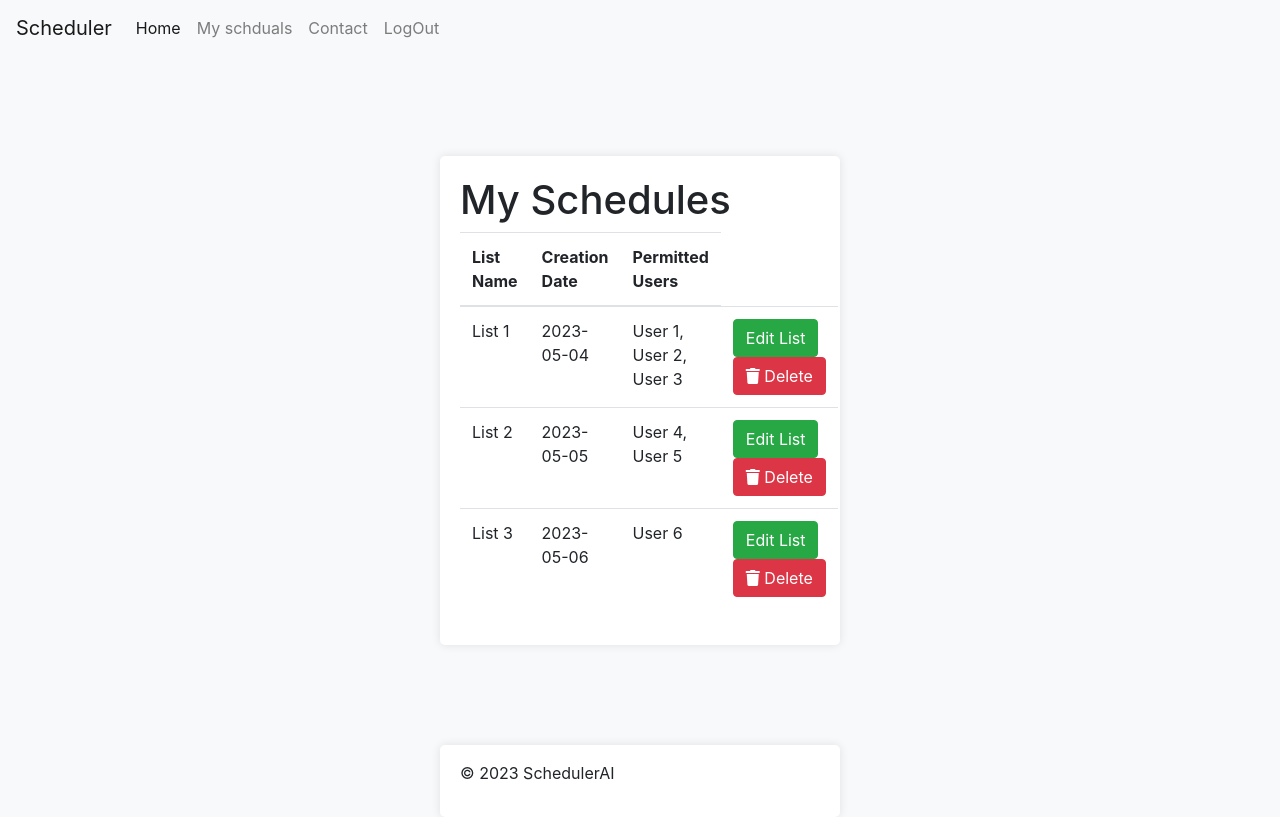
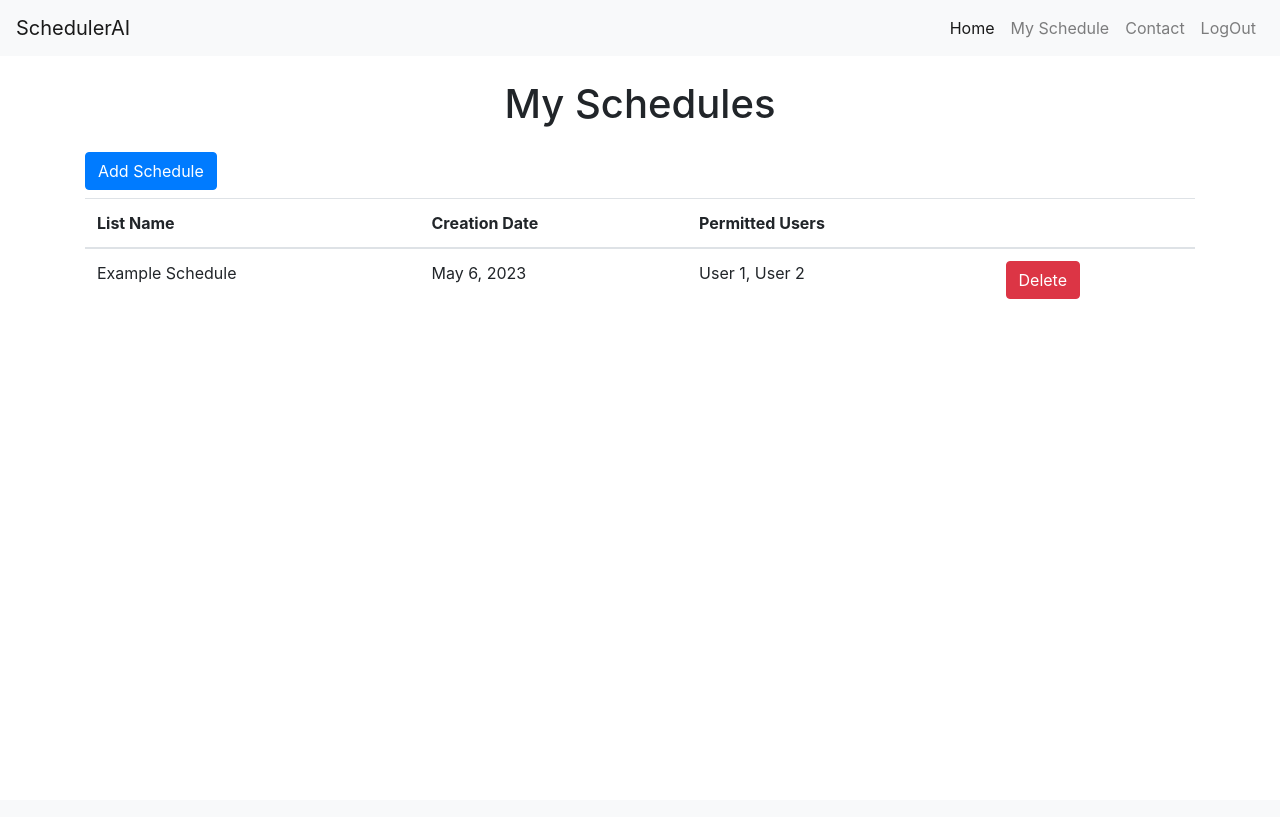
Before and after one commit to ColgateSmile/WebDev-schedulerAI, a PHP site: page /MySchduals.html in a window 1280 px wide. After the commit the page ends 299 px from the top, so only its background shows below. Run offline with PHP 8.4, Linux system fonts and the light colour scheme; some libraries are stand-ins or nearby versions.

Commit message:
final changes done, added assignment table to index.html

```diff
--- a/MySchduals.html
+++ b/MySchduals.html
@@ -1,32 +1,27 @@
 <!DOCTYPE html>
 <html>
 <head>
-	<meta charset="UTF-8">
-	<meta name="viewport" content="width=device-width, initial-scale=1.0">
   <title>My Schedules</title>
-	<!-- Bootstrap CSS -->
-	<link rel="stylesheet" href="https://maxcdn.bootstrapcdn.com/bootstrap/4.0.0/css/bootstrap.min.css" integrity="sha384-Gn5384xqQ1aoWXA+058RXPxPg6fy4IWvTNh0E263XmFcJlSAwiGgFAW/dAiS6JXm" crossorigin="anonymous">
-	<!-- Custom CSS -->
-	<link rel="stylesheet" type="text/css" href="style.css">
-    <link rel="stylesheet" href="https://cdnjs.cloudflare.com/ajax/libs/font-awesome/5.15.3/css/all.min.css" integrity="sha512-xxx" crossorigin="anonymous">
-
+  <link rel="stylesheet" href="https://stackpath.bootstrapcdn.com/bootstrap/4.3.1/css/bootstrap.min.css">
+  <script src="https://code.jquery.com/jquery-3.3.1.slim.min.js"></script>
+  <script src="https://cdnjs.cloudflare.com/ajax/libs/popper.js/1.14.7/umd/popper.min.js"></script>
+  <script src="https://stackpath.bootstrapcdn.com/bootstrap/4.3.1/js/bootstrap.min.js"></script>
 </head>
 <body>
-    <!-- Header -->
+
 	   <!-- Navbar -->
 	   <nav class="navbar navbar-expand-lg navbar-light bg-light">
-        <a class="navbar-brand" href="#">Scheduler</a>
-        <button class="navbar-toggler" type="button" data-toggle="collapse" data-target="#navbarNav"
-            aria-controls="navbarNav" aria-expanded="false" aria-label="Toggle navigation">
+        <a class="navbar-brand" href="index.html">SchedulerAI</a>
+        <button class="navbar-toggler" type="button" data-toggle="collapse" data-target="#navbarNav" aria-controls="navbarNav" aria-expanded="false" aria-label="Toggle navigation">
             <span class="navbar-toggler-icon"></span>
         </button>
         <div class="collapse navbar-collapse" id="navbarNav">
-            <ul class="navbar-nav">
+            <ul class="navbar-nav ml-auto">
                 <li class="nav-item active">
-                    <a class="nav-link" href="index.html">Home <span class="sr-only">(current)</span></a>
+                    <a class="nav-link" href="index.html">Home </a>
                 </li>
                 <li class="nav-item">
-                    <a class="nav-link" href="MySchduals.html">My schduals</a>
+                    <a class="nav-link" href="MySchduals.html">My Schedule<span class="sr-only">(current)</span></a>
                 </li>
                 <li class="nav-item">
                     <a class="nav-link" href="Contact.html">Contact</a>
@@ -38,72 +33,105 @@
         </div>
     </nav>
 
-
-
-	<div class="container">
-		<div class="row">
-			<div class="col-md-12 mx-auto">
-				<h1>My Schedules</h1>
-				<table class="table">
+  <div class="container mt-4">
+    <h1 class="text-center mb-4">My Schedules</h1>
+    <button type="button" class="btn btn-primary mb-2" data-toggle="modal" data-target="#addScheduleModal">Add Schedule</button>
+    <table class="table" id="schedule-table">
       <thead>
         <tr>
           <th>List Name</th>
           <th>Creation Date</th>
           <th>Permitted Users</th>
+          <th></th>
         </tr>
       </thead>
       <tbody>
-                        <!-- Replace the example data with your actual data retrieved from SchedulingPage.html -->
         <tr>
-                            <td>List 1</td>
-                            <td>2023-05-04</td>
-                            <td>User 1, User 2, User 3</td>
-                            <td>
-                                <button type="button" class="btn btn-success mr-6">Edit List</button>
-                                <button type="button" class="btn btn-danger"><i class="fa fa-trash"></i> Delete</button>
-                            </td>
+          <td>Example Schedule</td>
+          <td>May 6, 2023</td>
+          <td>User 1, User 2</td>
+          <td><button type="button" class="btn btn-danger" onclick="deleteSchedule(event)">Delete</button></td>
         </tr>
-                        <tr>
-                            <td>List 2</td>
-                            <td>2023-05-05</td>
-                            <td>User 4, User 5</td>
-                            <td>
-                                <button type="button" class="btn btn-success mr-6">Edit List</button>
-                                <button type="button" class="btn btn-danger"><i class="fa fa-trash"></i> Delete</button>
-                            </td>
-                        </tr>
-                        <tr>
-                            <td>List 3</td>
-                            <td>2023-05-06</td>
-                            <td>User 6</td>
-                            <td>
-                                <button type="button" class="btn btn-success mr-6">Edit List</button>
-                                <button type="button" class="btn btn-danger"><i class="fa fa-trash"></i> Delete</button>
-                            </td>
-                        </tr>
-                        <!-- End of example data -->
       </tbody>
+    </table>
+  </div>
 
-				</table>
+  <!-- Add Schedule Modal -->
+  <div class="modal fade" id="addScheduleModal" tabindex="-1" role="dialog" aria-labelledby="addScheduleModalLabel" aria-hidden="true">
+    <div class="modal-dialog" role="document">
+      <div class="modal-content">
+        <div class="modal-header">
+          <h5 class="modal-title" id="addScheduleModalLabel">Add Schedule</h5>
+          <button type="button" class="close" data-dismiss="modal" aria-label="Close">
+            <span aria-hidden="true">&times;</span>
+          </button>
+        </div>
+        <div class="modal-body">
+          <form>
+            <div class="form-group">
+              <label for="scheduleName">Schedule Name</label>
+              <input type="text" class="form-control" id="scheduleName" placeholder="Enter schedule name">
+            </div>
+            <div class="form-group">
+              <label for="permittedUsers">Permitted Users</label>
+              <input type="text" class="form-control" id="permittedUsers" placeholder="Enter permitted users">
+            </div>
+          </form>
+        </div>
+        <div class="modal-footer">
+          <button type="button" class="btn btn-secondary" data-dismiss="modal">Close</button>
+          <button type="button" class="btn btn-primary" onclick="addSchedule()">Save changes</button>
+        </div>
       </div>
     </div>
   </div>
 
-    <!-- Footer -->
-    <footer>
-        <div class="container py-3">
-            <div class="row">
-                <div class="col-md-6">
-                    <p>&copy; 2023 SchedulerAI</p>
-                </div>
-                <div class="col-md-6 text-bottom">
-                    <p id="datetime"></p>
-                </div>
-            </div>
-        </div>
-    </footer>
 
-	<!-- Bootstrap JS -->
-	<script src="https://code.jquery.com/jquery-3.2.1.slim.min.js" integrity="sha384-KJ3o2DKtIkvYIK3UENzmM7KCkRr/rE9/Qpg6aAZGJwFDMVNA/GpGFF93hXpG5KkN" crossorigin="anonymous"></script>
-	<script src="https://cdnjs.cloudflare.com/ajax/libs/popper.js/1.12.9/umd/popper.min.js" integrity="sha384-ApNbgh9B+Y1QKtv3Rn7W3mgPxhU9K/ScQsAP7hUibX39j7fakFPskvXusvfa0b4Q"></script>
-	<script src="https://maxcdn.bootstrapcdn.com/bootstrap/4.0.0/js/bootstrap.min.js" integrity="sha384-JZR6
+
+
+  <script>
+    function addSchedule() {
+      // Create a new row
+      const newRow = document.createElement("tr");
+
+      // Add columns for list name, creation date, and permitted users
+      const listName = document.createElement("td");
+      listName.innerText = document.getElementById("scheduleName").value || "New Schedule";
+      newRow.appendChild(listName);
+
+      	const creationDate = document.createElement("td");
+		creationDate.innerText = new Date().toLocaleDateString();
+		newRow.appendChild(creationDate);
+		const permittedUsers = document.createElement("td");
+		permittedUsers.innerText = document.getElementById("permittedUsers").value || "User 1, User 2";
+		newRow.appendChild(permittedUsers);
+
+		// Add a delete button
+		const deleteButton = document.createElement("button");
+		deleteButton.classList.add("btn", "btn-danger");
+		deleteButton.innerText = "Delete";
+		deleteButton.addEventListener("click", deleteSchedule);
+		const buttonCell = document.createElement("td");
+		buttonCell.appendChild(deleteButton);
+		newRow.appendChild(buttonCell);
+
+		// Add the new row to the table
+		const table = document.getElementById("schedule-table");
+		table.appendChild(newRow);
+
+		// Hide the modal
+		const modal = document.getElementById("addScheduleModal");
+		modal.classList.remove("show");
+		modal.style.display = "none";
+		const modalBackdrop = document.getElementsByClassName("modal-backdrop")[0];
+		modalBackdrop.parentNode.removeChild(modalBackdrop);
+		}
+
+		function deleteSchedule(event) {
+		const row = event.target.closest("tr");
+		row.remove();
+		}
+
+	</script>
+</body>
+</html>
```
Also changed, not shown: Contact.html (+33 -26 lines), LogIn.html (+10 -2 lines), SchdualingPage.html (+21 -9 lines), SignUp.html (+22 -21 lines), index.html (+47 -0 lines), style.css (+70 -22 lines). Lines whose indentation alone changed are shown as unchanged.
